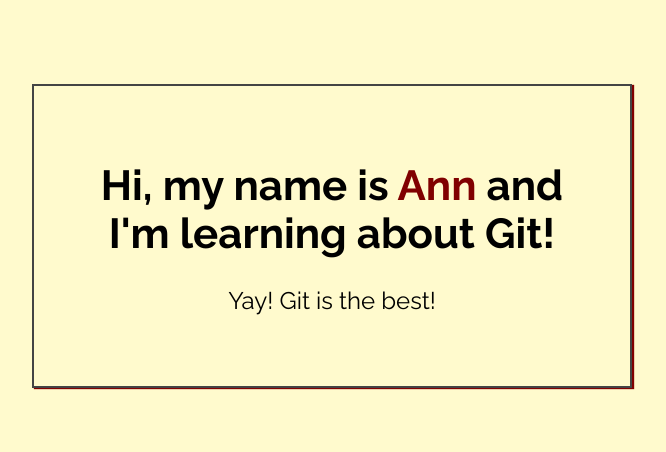
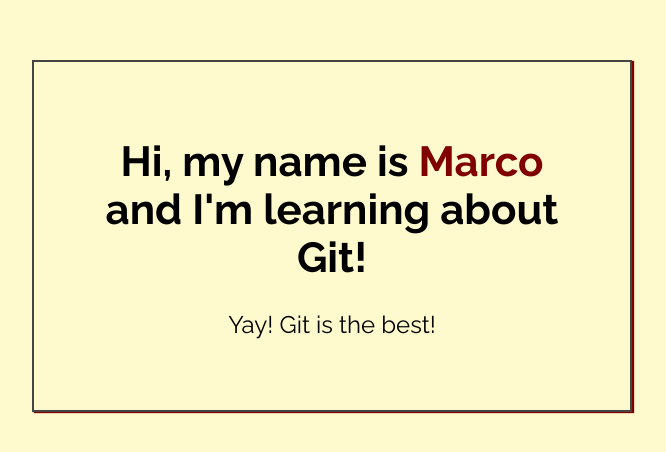
Before and after one commit to marco-ycaza/my-first-repo, a plain HTML site: page index.html in a window 1280 px wide. Shown: the part 164-616 px from the top of the page, without its empty margins (308-974 px from the left). Drawn offline with Linux system fonts and the light colour scheme.

Commit message:
Added name to index.html

```diff
--- a/index.html
+++ b/index.html
@@ -14,7 +14,7 @@
 <body>
 
     <div class="greeting">
-        <h1>Hi, my name is <span class="highlight">Ann</span> and I'm learning about Git! </h1>
+        <h1>Hi, my name is <span class="highlight">Marco</span> and I'm learning about Git! </h1>
 
         <p>Yay! Git is the best!</p>
     </div>
```
